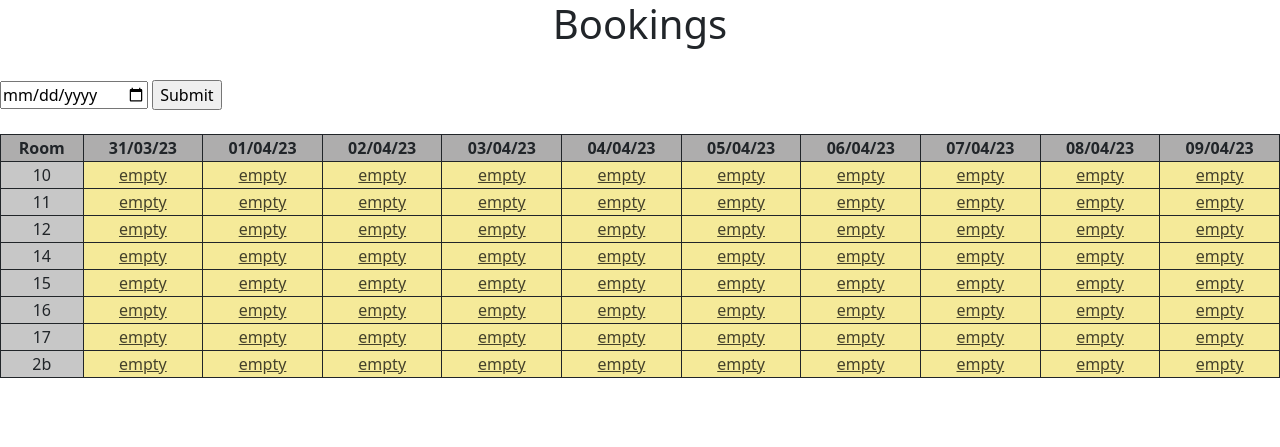
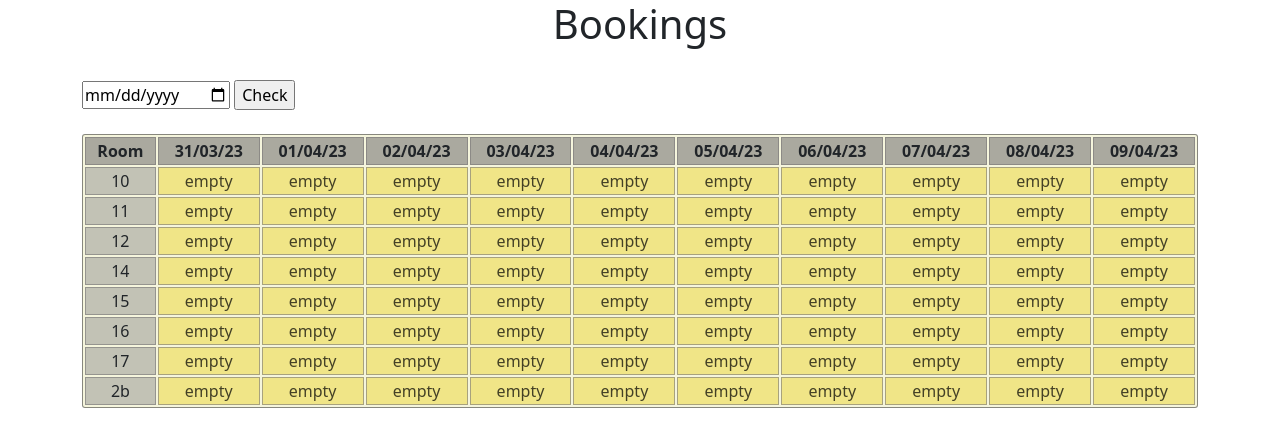
Before and after one commit to matt-codesstuff/hotel, a Django app: page / in a window 1280 px wide. Shown: the top 447 px of the page. Run offline with Django 4.2, Linux system fonts and the light colour scheme; data comes from the database, SQL or seed files in the repository; both versions use the stored data as it was after the commit.

Commit message:
not much new

```diff
--- a/bookings/models.py
+++ b/bookings/models.py
@@ -12,9 +12,21 @@ class Guest(models.Model):
 
     def __str__(self):
         if self.last_name:
-            return f'{self.first_name} {self.last_name}'
+            return f'{self.first_name.capitalize()} {self.last_name.capitalize()}'
         else:
-            return f'{self.first_name}'
+            return f'{self.first_name.capitalize()}'
+
+    def index_display(self):
+        if self.last_name:
+            if len(self.last_name) > 7:
+                return f'{(self.first_name[0].upper())}. {self.last_name[:6].capitalize()}...'
+            else:
+                return f'{(self.first_name[0].upper())}. {self.last_name.capitalize()}'
+        else:
+            if len(self.first_name) > 10:
+                return f'{self.first_name[:5].capitalize()}'
+            else:
+                return f'{self.first_name.capitalize()}'
 
 
 class Room(models.Model):
@@ -35,3 +47,6 @@ class Booking(models.Model):
 
     def __str__(self):
         return f'{self.main_guest}'
+
+    def index(self):
+        return f'{self.main_guest.index_display()}'
--- a/bookings/static/bookings/style.css
+++ b/bookings/static/bookings/style.css
@@ -3,18 +3,21 @@ h1, h5 {
 }
 
 table {
-  border: 1px solid;
+  border: 1px solid rgba(63, 63, 63, 0.6);
+  background-color:beige;
   width: 100%;
-  border-collapse: collapse;
+  border-collapse: separate;
+  border-radius: 3px;
 }
 
 td, th {
-  border: 1px solid;
+  border: 1px solid rgba(120, 119, 119, 0.6);
   text-align: center;
 }
 
 a {
   color: rgba(0, 0, 0, 0.72);
+  text-decoration: none;
 }
 
 .booking {
--- a/bookings/templates/bookings/header.html
+++ b/bookings/templates/bookings/header.html
@@ -5,11 +5,12 @@
     <link href="https://cdn.jsdelivr.net/npm/bootstrap@5.3.0-alpha1/dist/css/bootstrap.min.css" rel="stylesheet" integrity="sha384-GLhlTQ8iRABdZLl6O3oVMWSktQOp6b7In1Zl3/Jr59b6EGGoI1aFkw7cmDA6j6gD" crossorigin="anonymous">
     <script src="https://cdn.jsdelivr.net/npm/bootstrap@5.3.0-alpha1/dist/js/bootstrap.bundle.min.js" integrity="sha384-w76AqPfDkMBDXo30jS1Sgez6pr3x5MlQ1ZAGC+nuZB+EYdgRZgiwxhTBTkF7CXvN" crossorigin="anonymous"></script>
     <link rel="stylesheet" href="{% static 'bookings/style.css' %}">
+
     <meta charset="UTF-8">
     <meta name="viewport" content="width=device-width, initial-scale=1.0">
     <meta http-equiv="X-UA-Compatible" content="ie=edge">
+
     <title>Hotel</title>
-
   </head>
   <body>
     {% block content %}
--- a/bookings/templates/bookings/index.html
+++ b/bookings/templates/bookings/index.html
@@ -1,12 +1,13 @@
 {% extends 'bookings/header.html' %}
 
 {% block content %}
+<div class="container">
   <h1>Bookings</h1>
   <br>
-<form action="" method="post">
+  <form action="/" method="post">
     {% csrf_token %}
     <input type="date" name="date">
-  <input type="submit" value="Submit">
+    <input type="submit" value="Check">
   </form>
   <br>
     <table>
@@ -23,7 +24,7 @@
                     {% if booking.identifier %}
                       <td class="room_nr">{{ booking }}</td>
                     {% else %}
-                    <td class="booking"><a href="detail/{{booking.pk}}">{{ booking }}</a></td>
+                      <td class="booking"><a href="detail/{{booking.pk}}">{{ booking.index }}</a></td>
                     {% endif %}
                   {% else %}
                     <td class="empty"><a href="new_booking/{{room.0.pk}}/{{booking}}">empty</a></td>
@@ -33,6 +34,8 @@
           {% endfor %}
         {% endif %}
     </table>
+</div>
+
 
 
 {% endblock %}
```
Also changed, not shown: bookings/templates/bookings/new_booking.html (+8 -7 lines), db.sqlite3. Lines whose indentation alone changed are shown as unchanged.
